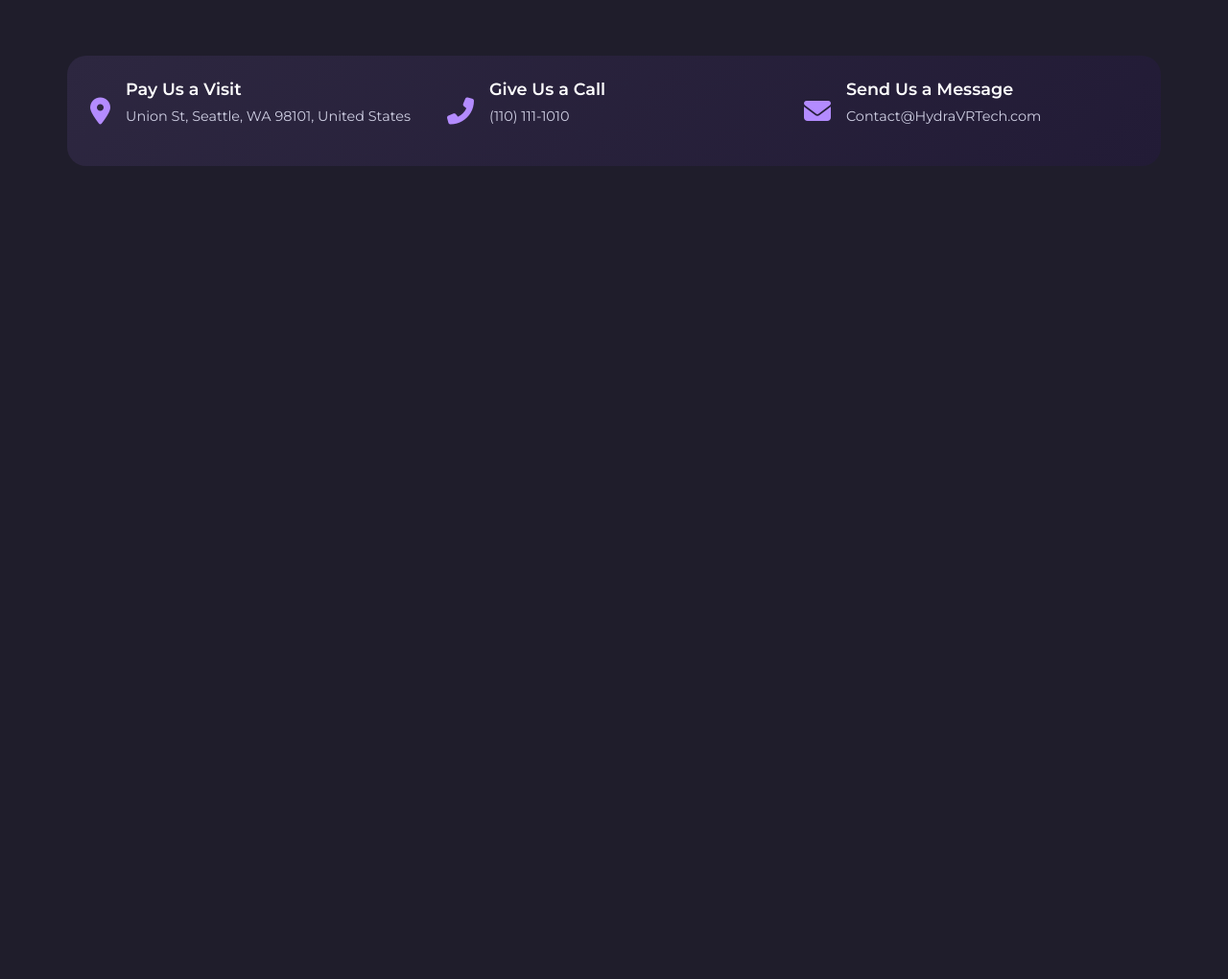
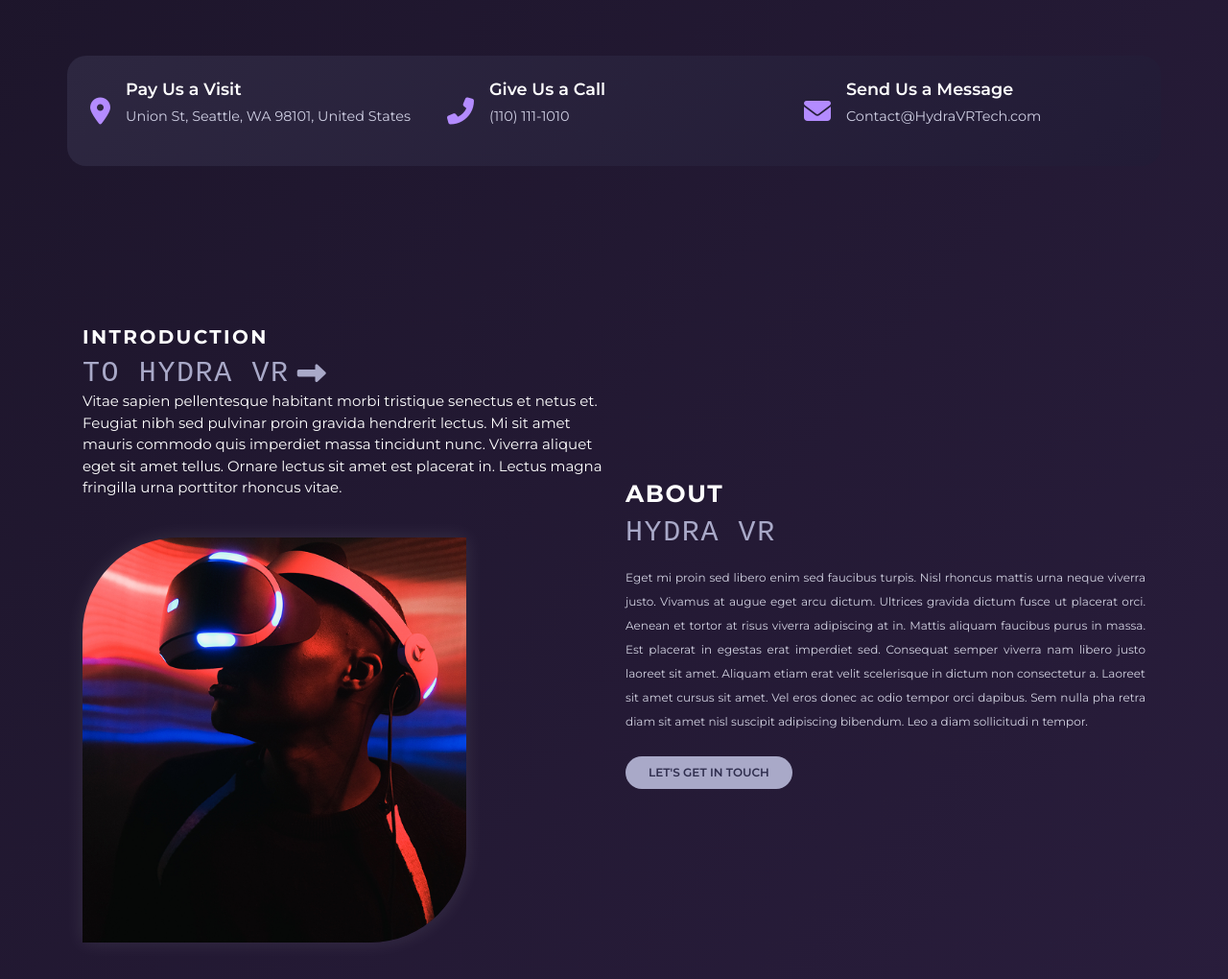
Before and after one commit to tankvivek-code/Hydra, a plain HTML site: page index.html in a window 1280 px wide. Shown: the part 500-1520 px from the top of the page at 96% size. Before the commit the page ends 800 px from the top, so only its background shows below. Drawn offline with nearby package versions, Linux system fonts and the light colour scheme.

Commit message:
Add introduction section with styling and content for Hydra VR

```diff
--- a/index.html
+++ b/index.html
@@ -121,5 +121,61 @@
         </div>
       </div>
     </section>
+
+    <div id="hydra-vr-intro" class="container">
+      <div class="row gy-5 align-items-center justify-content-center">
+        <!-- Left side -->
+        <div
+          class="col-12 col-md-6 d-flex flex-column justify-content-center gap-4"
+        >
+          <div class="intro">
+            <h1 class="intro-title">INTRODUCTION</h1>
+            <div class="d-flex align-items-center">
+              <h3 class="intro-subtitle">TO HYDRA VR</h3>
+              <i class="fas fa-long-arrow-alt-right arrow-icon"></i>
+            </div>
+            <p style="font-size: 15px">
+              Vitae sapien pellentesque habitant morbi tristique senectus et
+              netus et. Feugiat nibh sed pulvinar proin gravida hendrerit
+              lectus. Mi sit amet mauris commodo quis imperdiet massa tincidunt
+              nunc. Viverra aliquet eget sit amet tellus. Ornare lectus sit amet
+              est placerat in. Lectus magna fringilla urna porttitor rhoncus
+              vitae.
+            </p>
+          </div>
+          <div class="image-wrapper mx-md-0 mx-auto position-relative">
+            <img
+              src="images/about_hydra.png"
+              alt="Person wearing VR headset with blue and red lighting, side profile"
+              loading="lazy"
+            />
+          </div>
+        </div>
+        <!-- Right side -->
+        <div
+          class="col-12 col-md-6 d-flex flex-column justify-content-center gap-4"
+        >
+          <div>
+            <h2 class="about-title">ABOUT</h2>
+            <h3 class="about-subtitle">HYDRA VR</h3>
+            <p class="about-text">
+              Eget mi proin sed libero enim sed faucibus turpis. Nisl rhoncus
+              mattis urna neque viverra justo. Vivamus at augue eget arcu
+              dictum. Ultrices gravida dictum fusce ut placerat orci. Aenean et
+              tortor at risus viverra adipiscing at in. Mattis aliquam faucibus
+              purus in massa. Est placerat in egestas erat imperdiet sed.
+              Consequat semper viverra nam libero justo laoreet sit amet.
+              Aliquam etiam erat velit scelerisque in dictum non consectetur a.
+              Laoreet sit amet cursus sit amet. Vel eros donec ac odio tempor
+              orci dapibus. Sem nulla pha retra diam sit amet nisl suscipit
+              adipiscing bibendum. Leo a diam sollicitudi n tempor.
+            </p>
+          </div>
+          <button type="button" class="btn btn-custom">
+            LET'S GET IN TOUCH
+          </button>
+        </div>
+      </div>
+    </div>
   </body>
 </html>
--- a/style.css
+++ b/style.css
@@ -1,19 +1,15 @@
 /* Base */
 body {
   font-family: 'Montserrat', sans-serif;
-  background-color: #1f1d2b;
   color: white;
   overflow-x: hidden;
   margin: 0;
+  background: linear-gradient(to bottom right, #1b1428, #291d3c);
+
 }
 
 .text-purple {
   color: #a259ff;
-}
-
-/* Navbar */
-.navbar {
-  background: #1f1d2b;
 }
 
 .logo-img {
@@ -74,7 +70,7 @@ body {
   }
 
   50% {
-    width: 380px;
+    width: 320px;
   }
 }
 @keyframes blink {
@@ -178,3 +174,139 @@ body {
   font-size: .9rem;
   color: #cfcfe3;
 }
+
+/* Container for the entire component */
+#hydra-vr-intro {
+  color: white;
+  font-family: 'Montserrat', sans-serif;
+  min-height: 100vh;
+  display: flex;
+  align-items: center;
+  justify-content: center;
+  padding: 32px 16px;
+}
+
+.font-mono {
+  font-family: 'Roboto Mono', monospace;
+}
+
+.intro-title {
+  font-weight: 700;
+  font-size: 20px;
+  /* 0.875rem = 14px */
+  letter-spacing: 2.4px;
+  /* 0.15em * 16px = 2.4px */
+  text-transform: uppercase;
+  color: white;
+  margin-bottom: 8px;
+}
+
+.intro-subtitle {
+  font-family: 'Roboto Mono', monospace;
+  font-size: 30px;
+  /* 1.25rem = 20px */
+  letter-spacing: 1.6px;
+  /* 0.1em * 16px = 1.6px */
+  color: #a9a9c8;
+  margin-bottom: 0;
+}
+
+.arrow-icon {
+  color: #a9a9c8;
+  font-size: 30px;
+  /* 1.25rem = 20px */
+  margin-left: 8px;
+}
+
+.about-title {
+  font-weight: 700;
+  font-size: 25px;
+  /* 1.125rem = 18px */
+  letter-spacing: 1.6px;
+  /* 0.1em * 16px = 1.6px */
+  text-transform: uppercase;
+  color: white;
+  margin-bottom: 8px;
+}
+
+.about-subtitle {
+  font-family: 'Roboto Mono', monospace;
+  font-size: 30px;
+  /* 1.25rem = 20px */
+  letter-spacing: 1.6px;
+  color: #a9a9c8;
+  margin-bottom: 16px;
+}
+
+.about-text {
+  font-size: 12px;
+  /* 0.75rem = 12px */
+  line-height: 25px;
+  /* 1.5 * 12px = 18px */
+  color: #d1d1e0;
+  text-align: justify;
+  margin-bottom: 0;
+}
+
+.btn-custom {
+  background-color: #a9a9c8;
+  color: #2f2e4e;
+  font-weight: 600;
+  font-size: 12px;
+  /* 0.75rem = 12px */
+  border-radius: 50px;
+  padding: 8px 24px;
+  transition: background-color .3s ease;
+  border: none;
+  white-space: nowrap;
+  align-self: flex-start;
+}
+
+.btn-custom:focus,
+.btn-custom:hover {
+  background-color: #8a89b0;
+  color: #2f2e4e;
+  outline: none;
+  box-shadow: 0 0 8px #8a89b0;
+}
+
+.image-wrapper {
+  position: relative;
+  max-width: 400px;
+  margin: 0 auto;
+  border-top-left-radius: 100px;
+  border-bottom-right-radius: 100px;
+  overflow: hidden;
+  box-shadow: 0 0 20px rgba(255 255 255 / 0.1);
+}
+
+.image-wrapper img {
+  width: 100%;
+  height: auto;
+  display: block;
+  object-fit: cover;
+}
+@media (max-width: 767.98px) {
+  #hydra-vr-intro {
+    padding: 32px 16px 64px;
+  }
+
+  .intro-subtitle {
+    font-size: 18px;
+  }
+
+  .about-subtitle {
+    font-size: 18px;
+  }
+
+  .image-wrapper {
+    max-width: 100%;
+    border-radius: 50px;
+  }
+
+}
+@media screen and (max-width: 768) {
+  .intro {
+    text-align: center;
+  }
+}
```
